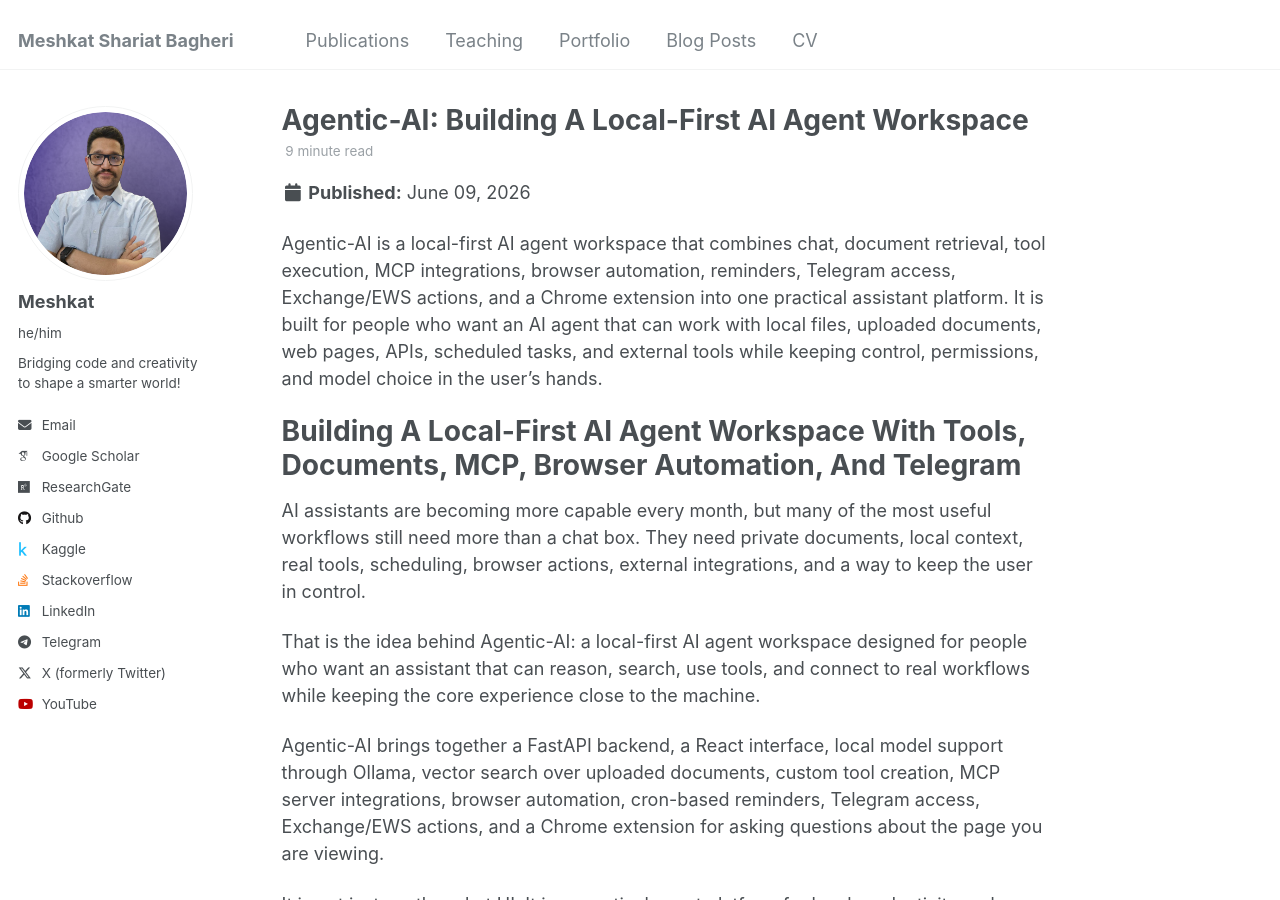
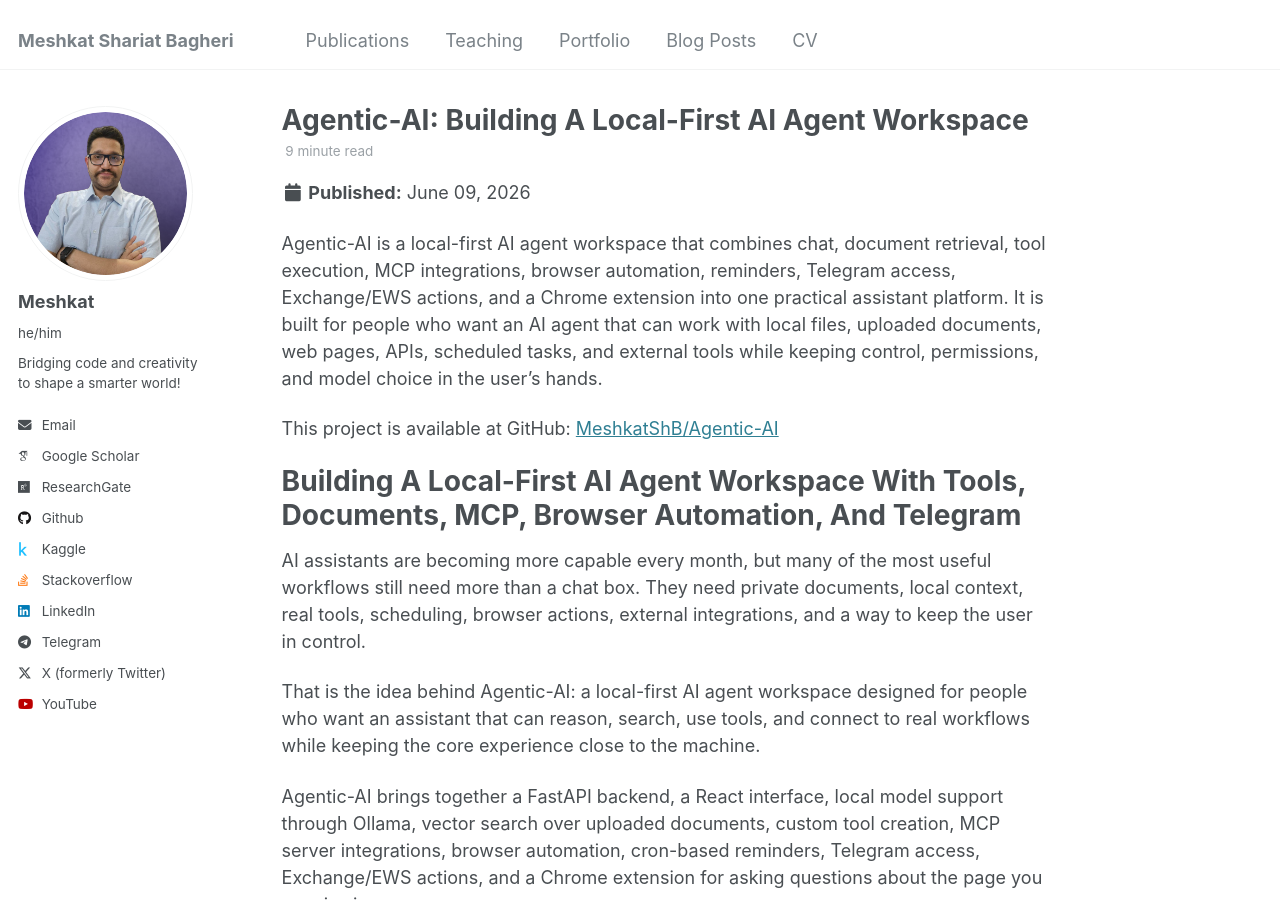
Before and after one commit to MeshkatShB/meshkatshb.github.io, a Jekyll site: the page built from _posts/2026-06-09-agentic-ai-local-first-agent-workspace.md, in a window 1280 px wide and 900 px high. Built offline with Jekyll 4.4.1, drawn with Linux system fonts in a browser that asks for light colours; some web fonts are replaced.

Commit message:
feat(posts): added link to github

```diff
--- a/_posts/2026-06-09-agentic-ai-local-first-agent-workspace.md
+++ b/_posts/2026-06-09-agentic-ai-local-first-agent-workspace.md
@@ -16,6 +16,8 @@
 ---
 
 Agentic-AI is a local-first AI agent workspace that combines chat, document retrieval, tool execution, MCP integrations, browser automation, reminders, Telegram access, Exchange/EWS actions, and a Chrome extension into one practical assistant platform. It is built for people who want an AI agent that can work with local files, uploaded documents, web pages, APIs, scheduled tasks, and external tools while keeping control, permissions, and model choice in the user's hands.
+
+This project is available at GitHub: [MeshkatShB/Agentic-AI](https://github.com/MeshkatShB/Agentic-AI)
 
 # Building A Local-First AI Agent Workspace With Tools, Documents, MCP, Browser Automation, And Telegram
 
```
